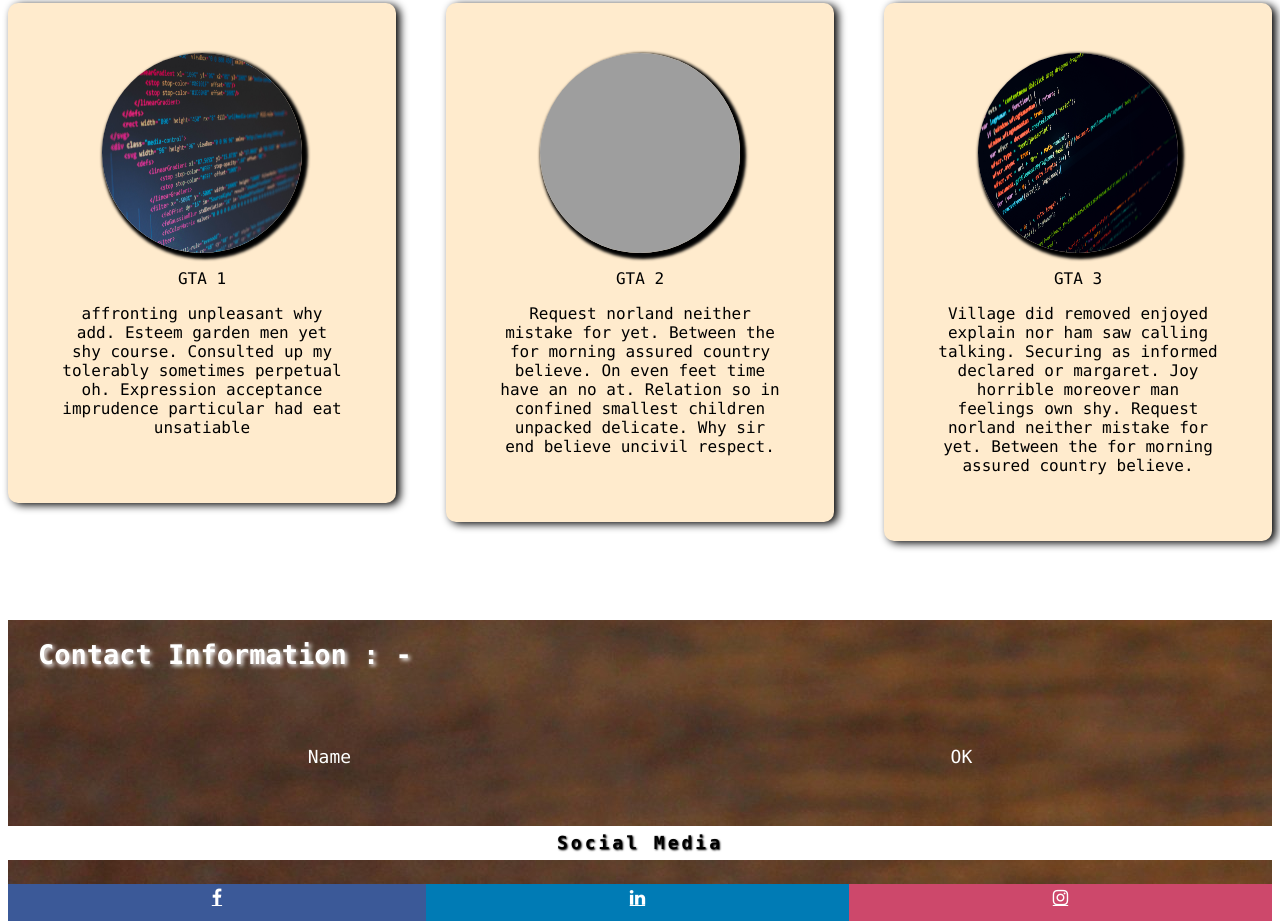
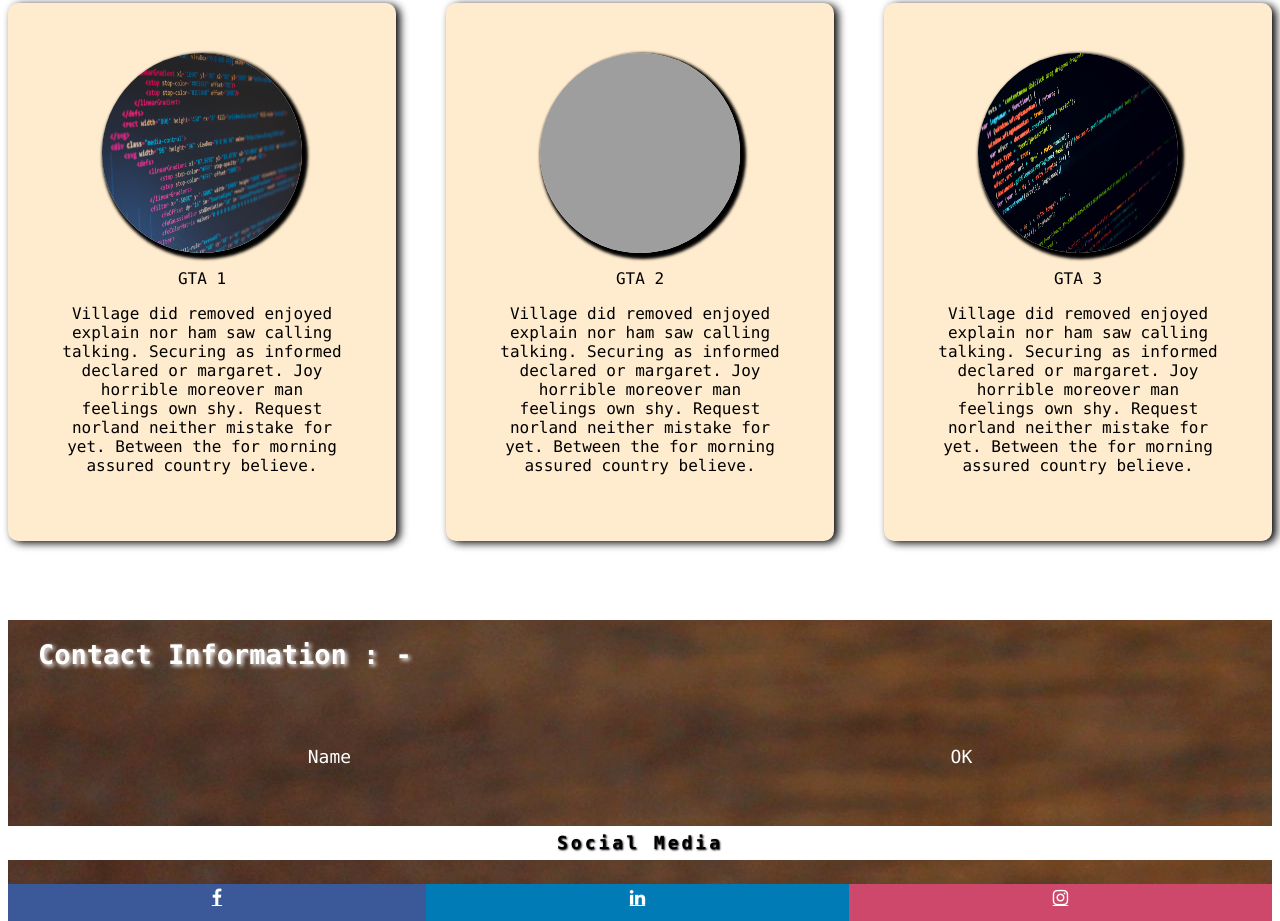
Before and after one commit to ddipayan00/Webcode, a plain HTML site: page index.html in a window 1280 px wide. Shown: the part 619-1540 px from the top of the page. Drawn offline with Linux system fonts and the light colour scheme; grey boxes are pictures that could not be loaded.

Commit message:
Update index.html

```diff
--- a/index.html
+++ b/index.html
@@ -51,9 +51,9 @@
                 <br>
                 <p>GTA 1</p>
                 <p>
-                    affronting unpleasant why add. Esteem garden men yet shy course.
-                   Consulted up my tolerably sometimes perpetual oh. Expression acceptance
-                    imprudence particular had eat unsatiable</p>
+                    Village did removed enjoyed explain nor ham saw calling talking.
+                   Securing as informed declared or margaret. Joy horrible moreover man feelings own shy.
+                    Request norland neither mistake for yet. Between the for morning assured country believe.</p>
             </div>
 
         </div>
@@ -64,9 +64,9 @@
             <br>
                 <p>GTA 2</p>
                 <p>
+                    Village did removed enjoyed explain nor ham saw calling talking.
+                   Securing as informed declared or margaret. Joy horrible moreover man feelings own shy.
                     Request norland neither mistake for yet. Between the for morning assured country believe.
-                    On even feet time have an no at. Relation so in confined smallest children unpacked delicate.
-                     Why sir end believe uncivil respect.
                 </p>
             </div>
         </div>
```
